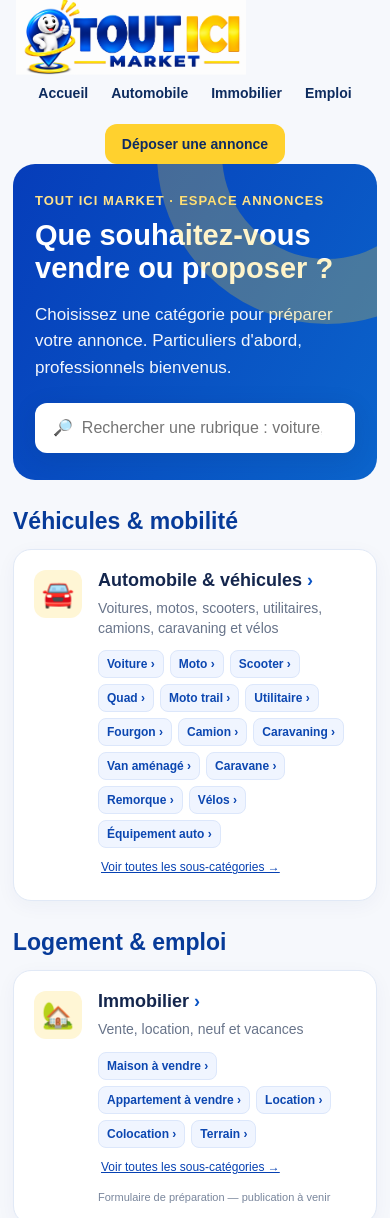
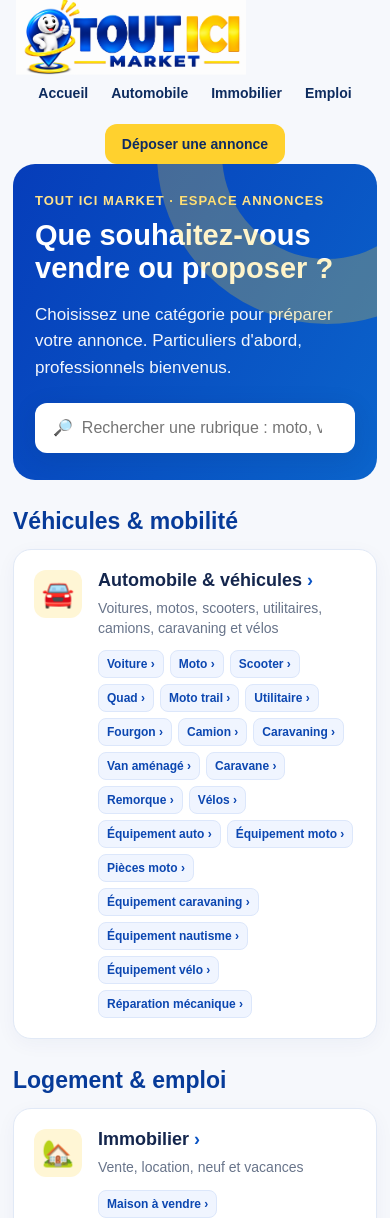
Before and after one commit to Touticimarket/tout-ici-market, a Next.js app: page /deposer in a window 390 px wide. Shown: the top 1218 px of the page. Built offline with nearby package versions, Linux system fonts and the light colour scheme.

Commit message:
Unify motorcycle, scooter and quad listings under Automobile & Véhicules

```diff
--- a/app/deposer/page.tsx
+++ b/app/deposer/page.tsx
@@ -50,7 +50,7 @@ export default function ChoixDepotPage(){
           <h1>Que souhaitez-vous vendre ou proposer ?</h1>
           <p>Choisissez une catégorie pour préparer votre annonce. Particuliers d'abord, professionnels bienvenus.</p>
           <input className="depot-search" type="search" value={recherche} onChange={e=>setRecherche(e.target.value)}
-            aria-label="Rechercher une catégorie" placeholder="🔎  Rechercher une rubrique : voiture, maison, emploi…"/>
+            aria-label="Rechercher une catégorie" placeholder="🔎  Rechercher une rubrique : moto, voiture, maison, emploi…"/>
         </header>
         {depotGroupes.map(groupe=>{
           const selection=categories.filter(c=>c.groupe===groupe);
@@ -64,14 +64,15 @@ export default function ChoixDepotPage(){
                   <h3><a href={"/deposer/"+c.slug} className="depot-category-link">{c.nom} <span style={{color:"#0b55c5"}} aria-hidden="true">›</span></a></h3>
                   <p>{c.description}</p>
                   <div className="depot-sub-links">
-                    {c.sousCategories.slice(0,c.slug==="automobile"?14:5).map(nom=>{
+                    {c.sousCategories.slice(0,c.slug==="automobile"?20:5).map(nom=>{
                       const autoSousRubriques:Record<string,string>={
                         "Voiture":"voiture","SUV & 4x4":"suv-4x4","Utilitaire":"utilitaire",
                         "Fourgon":"fourgon","Camion":"camion","Caravaning":"camping-car",
+                        "Moto":"moto","Scooter":"scooter","Quad":"quad","Moto trail":"moto-trail",
                         "Van aménagé":"van-amenage","Camping-car":"camping-car",
                         "Caravane":"caravane","Remorque":"remorque","Porte-voiture":"porte-voiture",
                         "Pièces automobiles":"pieces-auto","Vélos":"velo",
-                        "Équipement auto":"accessoires-auto",
+                        "Équipement auto":"accessoires-auto","Équipement moto":"equipement-moto","Pièces moto":"pieces-moto",
                         "Équipement caravaning":"equipement-caravaning",
                         "Équipement nautisme":"equipement-nautisme",
                         "Équipement vélo":"equipement-velo",
@@ -85,7 +86,7 @@ export default function ChoixDepotPage(){
                         : "/deposer/"+c.slug+"?sousCategorie="+encodeURIComponent(nom);
                       return <a key={nom} className="depot-sub-chip" href={href}>{nom} ›</a>;
                     })}
-                    {c.sousCategories.length>(c.slug==="automobile"?14:5)&&
+                    {c.sousCategories.length>(c.slug==="automobile"?20:5)&&
                       <a href={"/deposer/"+c.slug} className="depot-all-subs">Voir toutes les sous-catégories →</a>}
                   </div>
                   {c.slug!=="automobile"&&<div style={{color:"#79869c",fontSize:11,marginTop:11}}>Formulaire de préparation — publication à venir</div>}
```
